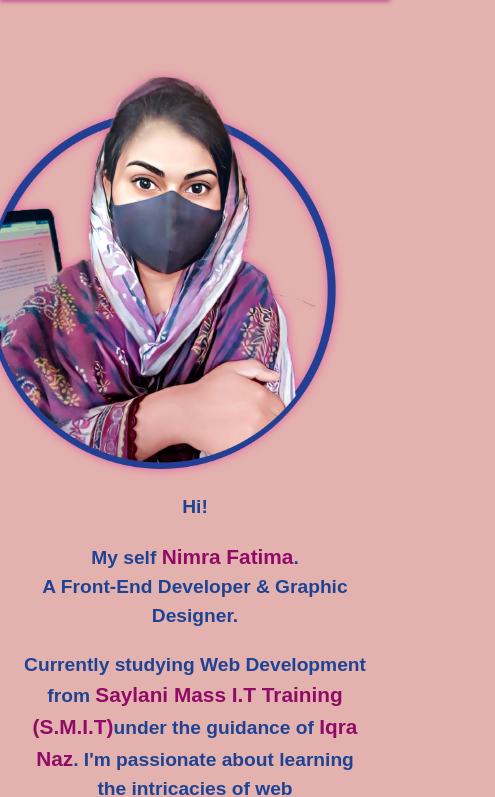
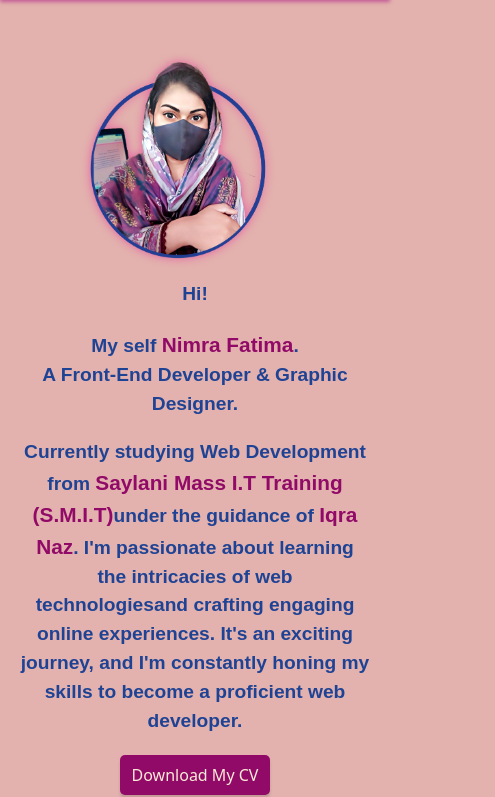
Before and after one commit to nimrafatima19/My-Portfolio, a plain HTML site: page index.html in a window 390 px wide. Shown: the part 62-859 px from the top of the page, 495 px wide, since content can reach past the window. Drawn offline with nearby package versions, Linux system fonts and the light colour scheme.

Commit message:
pic size

```diff
--- a/style.css
+++ b/style.css
@@ -61,6 +61,7 @@ body{
     justify-content: center;
     gap: 20px;
     object-fit: cover;
+    flex-wrap: wrap;
 
 
 }
@@ -305,6 +306,9 @@ height: 2px;
 
     .childofp2_2{
         width: 100%;
+        display: flex;
+        align-items: center;
+        justify-content: center;
     }
 
     .child1_pp1{
@@ -318,6 +322,11 @@ height: 2px;
         flex-direction: column-reverse;
 
         }
+        .girl{
+            width: 300px;
+            height:auto;
+            filter: drop-shadow(0px 0px 5px rgba(230, 8, 145, 0.5));}
+
     .footer-text{
         font-size: 0.6rem;
     }
```
